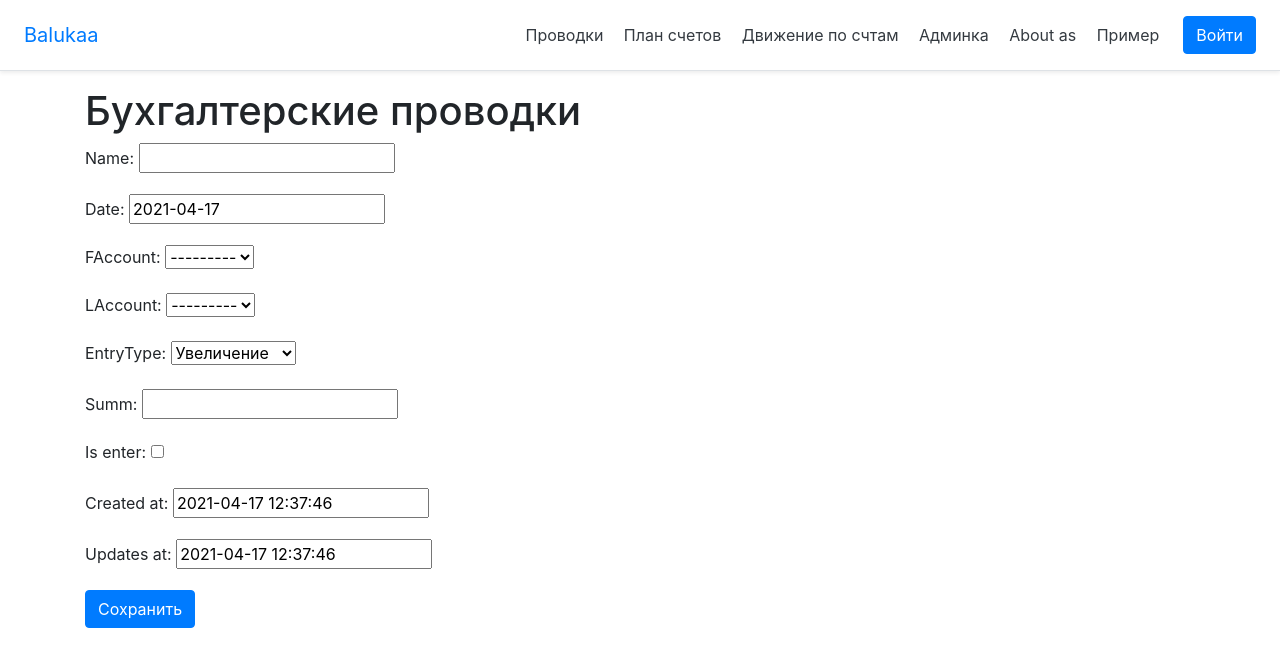
After one commit to shaj/balukaa, a Django app: page /entry/new/ in a window 1280 px wide. The commit adds this page. Shown: the top 667 px of the page. Run offline with Django 3.2, Linux system fonts and the light colour scheme; some libraries are stand-ins or nearby versions.

Commit message:
Form examples for Entry

```diff
--- /dev/null
+++ b/balukaa/ledger/forms.py
@@ -0,0 +1,27 @@
+from django import forms
+from .models import Entry, Account
+# from django.forms import ModelForm, TextInput, Textarea
+
+
+class MessageForm(forms.Form):
+    theme = forms.CharField(label='Тема', widget=forms.TextInput(attrs={'class': 'form-control'}))
+    text = forms.CharField(label='Текст', widget=forms.Textarea(attrs={'class': 'form-control'}))
+
+
+class EntryForm(forms.ModelForm):
+    # model = Entry
+    # fields = ['title', 'task']
+    # widgets = {
+    #     'title': forms.TextInput(attrs={
+    #             'class': 'form-control',
+    #             'placeholder': 'Название'
+    #         }),
+    #     'task': forms.Textarea(attrs={
+    #             'class': 'form-control',
+    #             'placeholder': 'Описание'
+    #         })
+    #     }
+
+    class Meta:
+        model = Entry
+        fields = '__all__'
--- a/balukaa/ledger/models.py
+++ b/balukaa/ledger/models.py
@@ -1,3 +1,4 @@
+from datetime import date, datetime
 from django.db import models
 from django.utils.translation import gettext_lazy as _
 
@@ -28,7 +29,7 @@ class Entry(models.Model):
         DECREASE = '--', _('Уменьшение')
 
     name = models.CharField(max_length=128)
-    date = models.DateField()
+    date = models.DateField(default=date.today)
     fAccount = models.ForeignKey(Account, on_delete=models.SET_NULL, blank=True, null=True)
     lAccount = models.ForeignKey(Account, on_delete=models.SET_NULL, blank=True, null=True, related_name='+')
     entryType = models.CharField(
@@ -38,8 +39,8 @@ class Entry(models.Model):
     )
     summ = models.DecimalField(max_digits=10, decimal_places=2)
     is_enter = models.BooleanField()
-    created_at = models.DateTimeField()
-    updates_at = models.DateTimeField()
+    created_at = models.DateTimeField(default=datetime.utcnow)
+    updates_at = models.DateTimeField(default=datetime.utcnow)
 
     def __str__(self):
         return f'Проводка {self.name} {self.summ} {self.date}'
--- a/balukaa/ledger/templates/ledger/base.html
+++ b/balukaa/ledger/templates/ledger/base.html
@@ -6,20 +6,21 @@
   <meta charset="utf-8">
   <link rel="shortcut icon" href="{%  static 'favicon.ico' %}">
   <link rel="stylesheet" href="https://stackpath.bootstrapcdn.com/bootstrap/4.5.2/css/bootstrap.min.css" integrity="sha384-JcKb8q3iqJ61gNV9KGb8thSsNjpSL0n8PARn9HuZOnIxN0hoP+VmmDGMN5t9UJ0Z" crossorigin="anonymous">
+  {% comment %} <link rel="stylesheet" href="{% static 'css/bootstrap.min.css' %}"> {% endcomment %}
   <title>{% block title %}{% endblock %}</title>
 </head>
 <body>
   <div class="d-flex flex-column flex-md-row align-items-center p-3 px-md-4 mb-3 bg-white border-bottom shadow-sm">
     <h5 class="my-0 mr-md-auto font-weight-normal"><a href="/">Balukaa</a></h5>
     <nav class="my-2 my-md-0 mr-md-3">
-      <a class="p-2 text-dark" href="{% url 'main' %}">Проводки</a>
+      <a class="p-2 text-dark" href="{% url 'ledger' %}">Проводки</a>
       <a class="p-2 text-dark" href="{% url 'account' %}">План счетов</a>
+      <a class="p-2 text-dark" href="{% url 'move' %}">Движение по счтам</a>
       <a class="p-2 text-dark" href="/admin/">Админка</a>
       <a class="p-2 text-dark" href="{% url 'about' %}">About as</a>
       <a class="p-2 text-dark" href="{% url 'home' %}">Пример</a>
-      <a class="p-2 text-dark" href="{% url 'create_task' %}">Новая задача</a>
     </nav>
-    <a class="btn btn-outline-primary" href="#">Sign up</a>
+    <a class="btn btn-primary" href="#">Войти</a>
   </div>
   <div class="container">
     {% block content %}{% endblock %}
--- /dev/null
+++ b/balukaa/ledger/templates/ledger/entry_edit.html
@@ -0,0 +1,12 @@
+{% extends 'ledger/base.html' %}
+
+{% block title %}Бухгалтерские проводки{% endblock %}
+
+{% block content %}
+    <h1>Бухгалтерские проводки</h1>
+    <form method="post">
+        {% csrf_token %}
+        {{ form.as_p }}
+        <button class="btn btn-primary" type="submit">Сохранить</button>
+    </form>
+{% endblock %}
--- a/balukaa/ledger/urls.py
+++ b/balukaa/ledger/urls.py
@@ -2,15 +2,21 @@
 from django.urls import path
 from .views import (
     EntriesListView,
+    EntryDetailView,
+    EntryCreateView,
+    EntryEditView,
+
     AccountsListView,
     MoviListView,
-    EntryDetailView
 )
 
 
 urlpatterns = [
-    path('', EntriesListView.as_view(), name='main'),
+    path('', EntriesListView.as_view(), name='ledger'),
+    path('entry/<int:pk>/', EntryDetailView.as_view()),
+    path('entry/new/', EntryCreateView.as_view(), name='ledger_new'),
+    path('entry/edit/<int:pk>/', EntryEditView.as_view()),
+
     path('account/', AccountsListView.as_view(), name='account'),
     path('move/', MoviListView.as_view(), name='move'),
-    path('entry/<int:pk>/', EntryDetailView.as_view())
 ]
--- a/balukaa/ledger/views.py
+++ b/balukaa/ledger/views.py
@@ -1,7 +1,8 @@
 from django.db.models.query import QuerySet
 from django.shortcuts import render
-from django.views.generic import ListView, TemplateView, DetailView
+from django.views.generic import ListView, TemplateView, DetailView, CreateView, UpdateView
 from .models import Account, Entry
+from .forms import EntryForm
 
 # Create your views here.
 # def main(request):
@@ -20,7 +21,29 @@ class EntriesListView(ListView):
 
 class EntryDetailView(DetailView):
     model = Entry
-    template_name = 'ledger/index.html'
+    template_name = 'ledger/entry_det.html'
+
+
+class EntryCreateView(CreateView):
+    model = Entry
+    template_name = 'ledger/entry_edit.html'
+    form_class = EntryForm
+    success_url = '/'
+
+    # def post(self, request, *args, **kwargs):
+    #     print(request.user)
+    #     return super().post(request, args, kwargs)
+
+    # def form_valid(self, form):
+    #     print('Form validating')
+    #     return super().form_valid(form)
+
+
+class EntryEditView(UpdateView):
+    model = Entry
+    template_name = 'ledger/entry_edit.html'
+    form_class = EntryForm
+    success_url = '/'
 
 
 class AccountsListView(ListView):
```
Also changed, not shown: balukaa/ledger/templates/ledger/index.html (+6 -6 lines), README.md, balukaa/ledger/migrations/0004_auto_20210427_1251.py (added), balukaa/ledger/migrations/0005_auto_20210427_1254.py (added).
